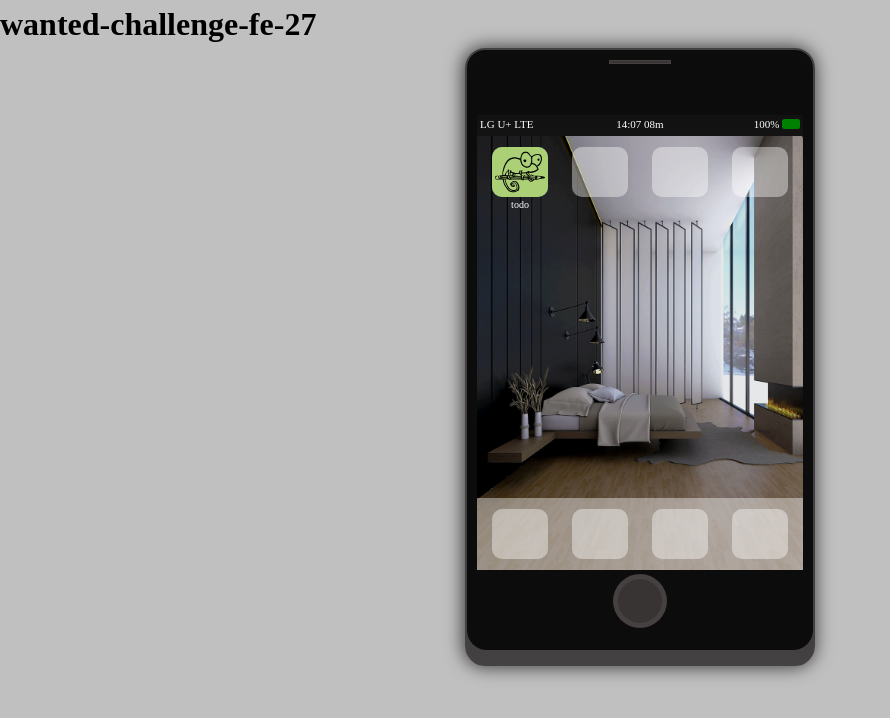
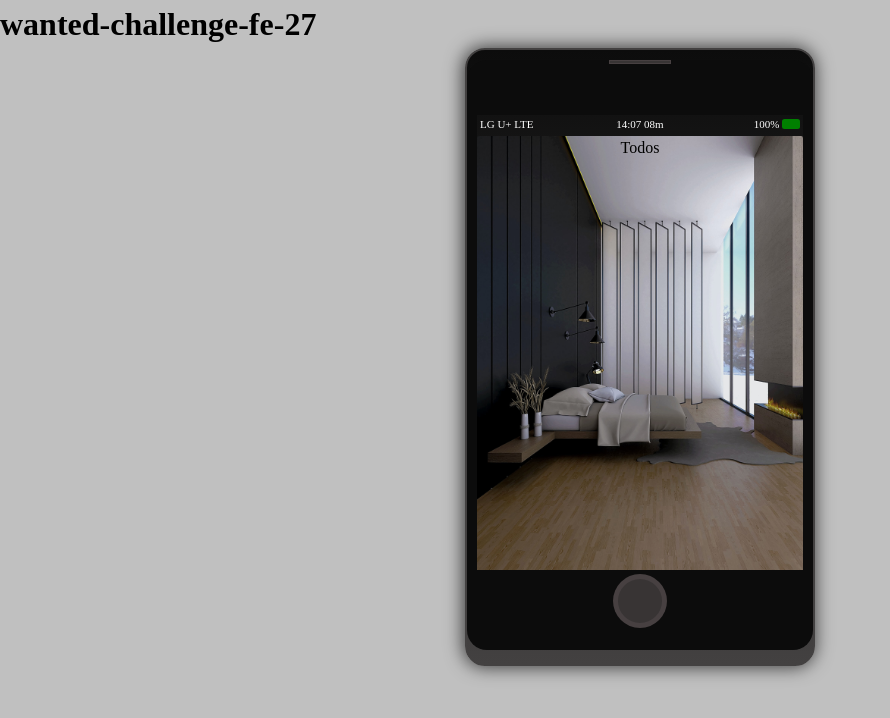
Before and after one commit to jeongbaebang/project-smartphone-react, a React (Vite) app: page /todos in a window 1280 px wide. Shown: the top 718 px of the page, without its empty margins (0-890 px from the left). Built offline with nearby package versions, Linux system fonts and the light colour scheme.

Commit message:
add: 기본 앱 라우터 구성

```diff
--- a/src/App.tsx
+++ b/src/App.tsx
@@ -3,7 +3,7 @@ import Header from './components/Header';
 import Layout from './components/Layout';
 import Screen from './components/Screen';
 
-function App() {
+function Smartphone() {
   return (
     <>
       <h1>wanted-challenge-fe-27</h1>
@@ -16,4 +16,4 @@ function App() {
   );
 }
 
-export default App;
+export default Smartphone;
--- a/src/components/Footer/index.tsx
+++ b/src/components/Footer/index.tsx
@@ -1,9 +1,16 @@
+import { useNavigate } from 'react-router-dom';
 import styled from 'styled-components';
 
 const Footer = () => {
+  const navigate = useNavigate();
+
+  const onClickHandler = () => {
+    navigate('/');
+  };
+
   return (
     <Container>
-      <HomeButton />
+      <HomeButton onClick={onClickHandler} />
     </Container>
   );
 };
--- a/src/components/Screen/AppItem.tsx
+++ b/src/components/Screen/AppItem.tsx
@@ -5,15 +5,17 @@ interface AppItemProps {
   name: string;
   Icon: IconType;
   backgroundColor?: string;
+  onClick?: () => void;
 }
 
 export const AppItem: React.FC<AppItemProps> = ({
   Icon,
   name,
   backgroundColor,
+  onClick,
 }) => {
   return (
-    <AppItemContainer>
+    <AppItemContainer onClick={onClick}>
       <AppLogo style={{ backgroundColor }}>
         <Icon size={50} />
       </AppLogo>
--- a/src/components/Screen/Main.tsx
+++ b/src/components/Screen/Main.tsx
@@ -1,26 +1,10 @@
 import styled from 'styled-components';
-import { SiNotepadplusplus } from 'react-icons/si';
-import { AppItem, EmptyAppItem } from './AppItem';
+import { Outlet } from 'react-router-dom';
 
 export const ScreenMain = () => {
   return (
     <Container>
-      <AppListContainer>
-        <AppItem
-          name="todo"
-          Icon={SiNotepadplusplus}
-          backgroundColor="#ABD076"
-        />
-        <EmptyAppItem />
-        <EmptyAppItem />
-        <EmptyAppItem />
-      </AppListContainer>
-      <AppListBottomContainer>
-        <EmptyAppItem />
-        <EmptyAppItem />
-        <EmptyAppItem />
-        <EmptyAppItem />
-      </AppListBottomContainer>
+      <Outlet />
     </Container>
   );
 };
@@ -32,22 +16,3 @@ const Container = styled.div`
   background-size: cover;
   background-image: url('/images/bg00.jpg');
 `;
-
-const AppListContainer = styled.div`
-  width: 100%;
-  padding: 3px;
-  display: flex;
-  align-items: center;
-  justify-content: space-around;
-`;
-
-const AppListBottomContainer = styled.div`
-  width: 100%;
-  padding: 3px;
-  position: relative;
-  bottom: -290px;
-  background-color: rgb(255 255 255 / 40%);
-  display: flex;
-  align-items: center;
-  justify-content: space-around;
-`;
--- a/src/main.tsx
+++ b/src/main.tsx
@@ -1,13 +1,27 @@
 import { StrictMode } from 'react';
 import { createRoot } from 'react-dom/client';
+import { createBrowserRouter, RouterProvider } from 'react-router-dom';
 
-import App from './App.tsx';
+import Smartphone from './App.tsx';
 import { CustomThemeProvider } from './styles/ThemeProvider.tsx';
+import Home from './pages/Home.tsx';
+import Todos from './pages/Todos.tsx';
+
+const router = createBrowserRouter([
+  {
+    path: '/',
+    element: <Smartphone />,
+    children: [
+      { path: '/', element: <Home /> },
+      { path: '/todos', element: <Todos /> },
+    ],
+  },
+]);
 
 createRoot(document.getElementById('root')!).render(
   <StrictMode>
     <CustomThemeProvider>
-      <App />
+      <RouterProvider router={router} />
     </CustomThemeProvider>
   </StrictMode>
 );
--- /dev/null
+++ b/src/pages/Home.tsx
@@ -0,0 +1,58 @@
+import styled from 'styled-components';
+import { AppItem, EmptyAppItem } from '../components/Screen/AppItem';
+import { SiNotepadplusplus } from 'react-icons/si';
+import { useNavigate } from 'react-router-dom';
+
+/**
+ * 홈 스크린
+ */
+const Home = () => {
+  const navigate = useNavigate();
+
+  const onClickTodoHandler = () => {
+    navigate('/todos');
+  };
+
+  return (
+    <>
+      <AppListContainer>
+        <AppItem
+          name="todo"
+          Icon={SiNotepadplusplus}
+          backgroundColor="#ABD076"
+          onClick={onClickTodoHandler}
+        />
+        <EmptyAppItem />
+        <EmptyAppItem />
+        <EmptyAppItem />
+      </AppListContainer>
+      <AppListBottomContainer>
+        <EmptyAppItem />
+        <EmptyAppItem />
+        <EmptyAppItem />
+        <EmptyAppItem />
+      </AppListBottomContainer>
+    </>
+  );
+};
+
+const AppListContainer = styled.div`
+  width: 100%;
+  padding: 3px;
+  display: flex;
+  align-items: center;
+  justify-content: space-around;
+`;
+
+const AppListBottomContainer = styled.div`
+  width: 100%;
+  padding: 3px;
+  position: relative;
+  bottom: -290px;
+  background-color: rgb(255 255 255 / 40%);
+  display: flex;
+  align-items: center;
+  justify-content: space-around;
+`;
+
+export default Home;
--- /dev/null
+++ b/src/pages/Todos.tsx
@@ -0,0 +1,5 @@
+const Todos = () => {
+  return <div>Todos</div>;
+};
+
+export default Todos;
```
